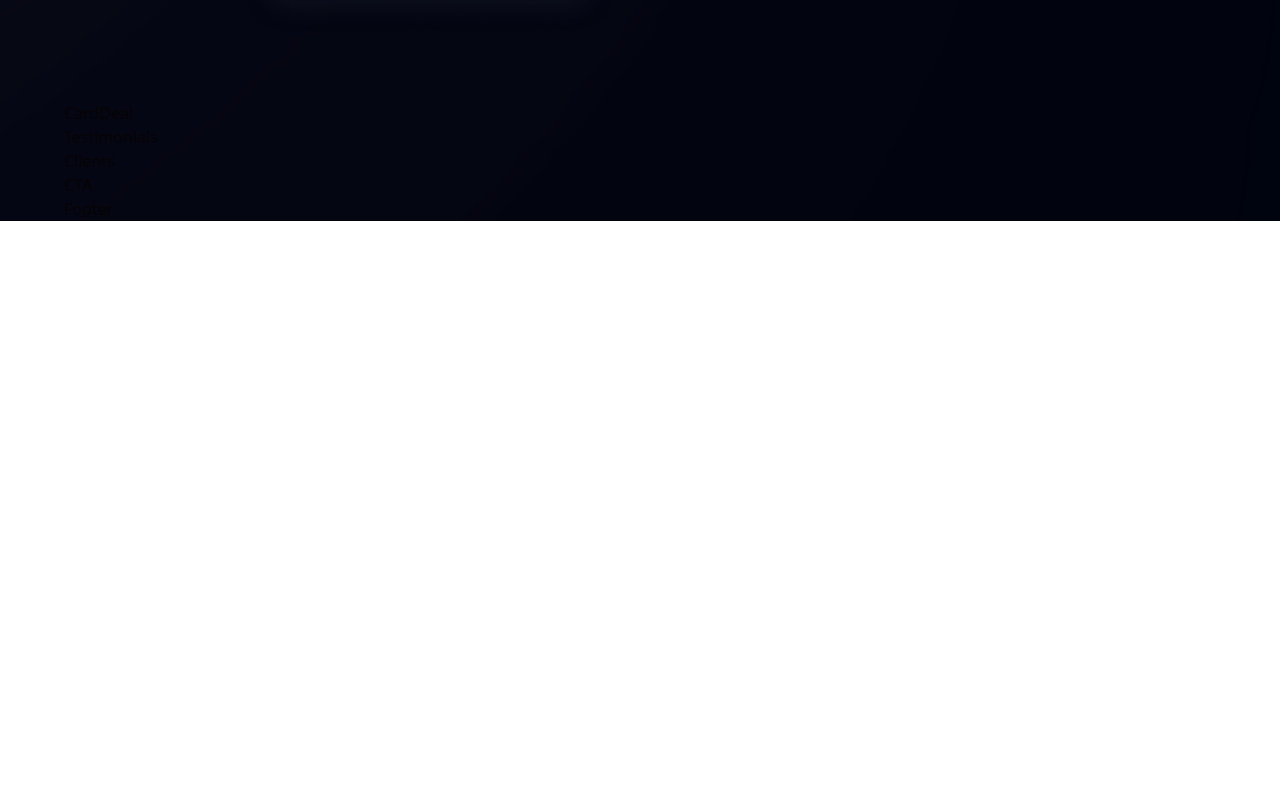
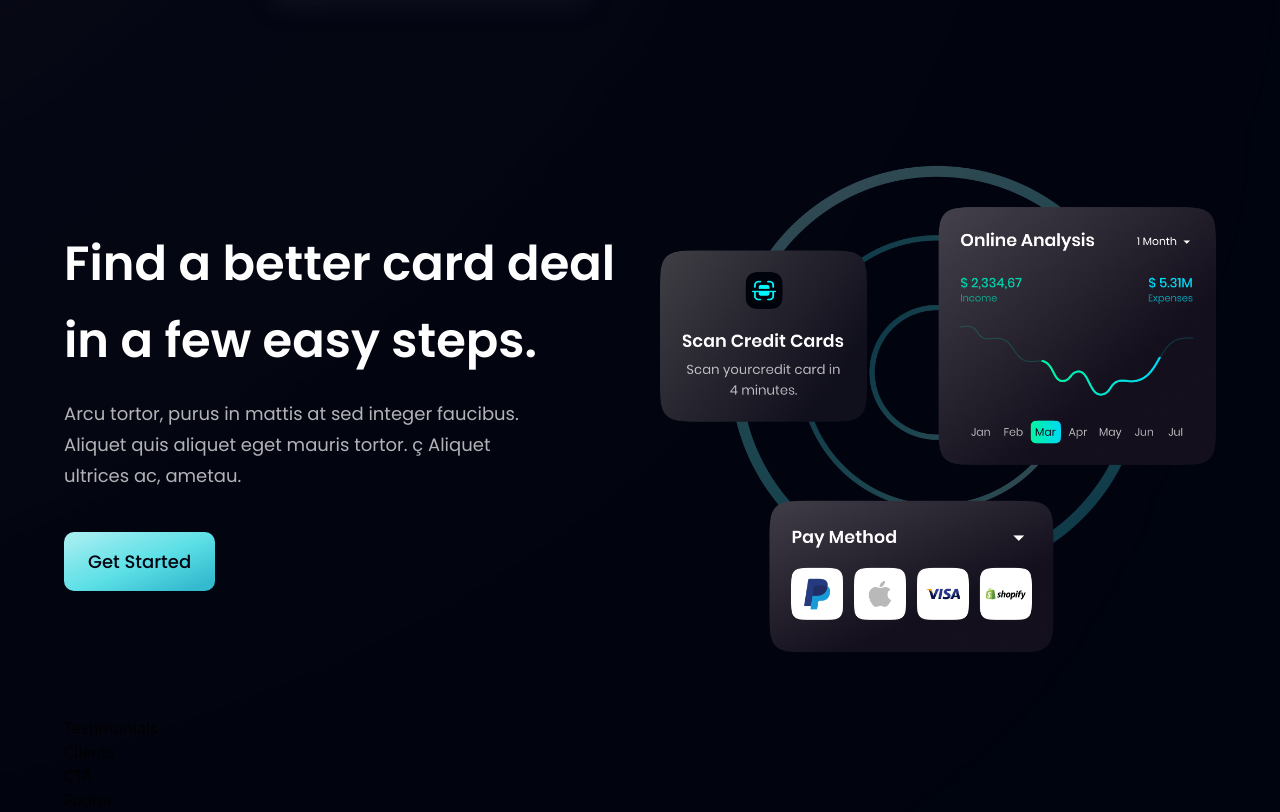
Before and after one commit to skyras13/modern_bank_app, a React (Vite) app: page / in a window 1280 px wide. Shown: the part 2073-2885 px from the top of the page. Before the commit the page ends 2294 px from the top, so only its background shows below. Built offline with nearby package versions, Linux system fonts and the light colour scheme.

Commit message:
finish the CardDeal Section

```diff
--- a/src/components/Billing.jsx
+++ b/src/components/Billing.jsx
@@ -2,7 +2,7 @@ import { apple, bill, google } from '../assets'
 import styles, { layout } from '../styles'
 
 const Billing = () => (
-    <section id='produdct' className={layout.sectionReverse}>
+    <section id='product' className={layout.sectionReverse}>
         <div className={layout.sectionImgReverse}>
             <img src={bill} alt="billing" className='w-[100%] h-[100%] relative z-[5]'/>
 
--- a/src/components/Button.jsx
+++ b/src/components/Button.jsx
@@ -2,7 +2,7 @@ import React from 'react'
 
 const Button = ({ styles }) => (
     <button type='button' className={`py-4 px-6 bg-blue-gradient font-poppins
-    font-medium text-[18px] text-primary outline-none ${styles}`}>
+    font-medium text-[18px] text-primary outline-none ${styles} rounded-[10px]`}>
         Get Started
     </button>
   )
--- a/src/components/CardDeal.jsx
+++ b/src/components/CardDeal.jsx
@@ -1,9 +1,24 @@
-import React from 'react'
+import { card } from '../assets'
+import styles, { layout } from '../styles'
+import Button from './Button'
 
-const CardDeal = () => {
-  return (
-    <div>CardDeal</div>
-  )
-}
+const CardDeal = () => (
+    <section className={layout.section}>
+        <div className={layout.sectionInfo}>
+            <h2 className={styles.heading2}>Find a better card deal <br className='sm:block hidden'/>in a
+             few easy steps.</h2>
+             <p className={`${styles.paragraph} max-w-[470px] mt-5`}>
+                Arcu tortor, purus in mattis at sed integer faucibus. Aliquet quis aliquet eget mauris tortor.
+                ç Aliquet ultrices ac, ametau.
+             </p>
+
+             <Button styles='mt-10' />
+        </div>
+
+        <div className={layout.sectionImg}>
+            <img src={card} alt="Deal Cards" className='w-[100%] h-[100%]'/>
+        </div>
+    </section>
+)
 
 export default CardDeal
```
